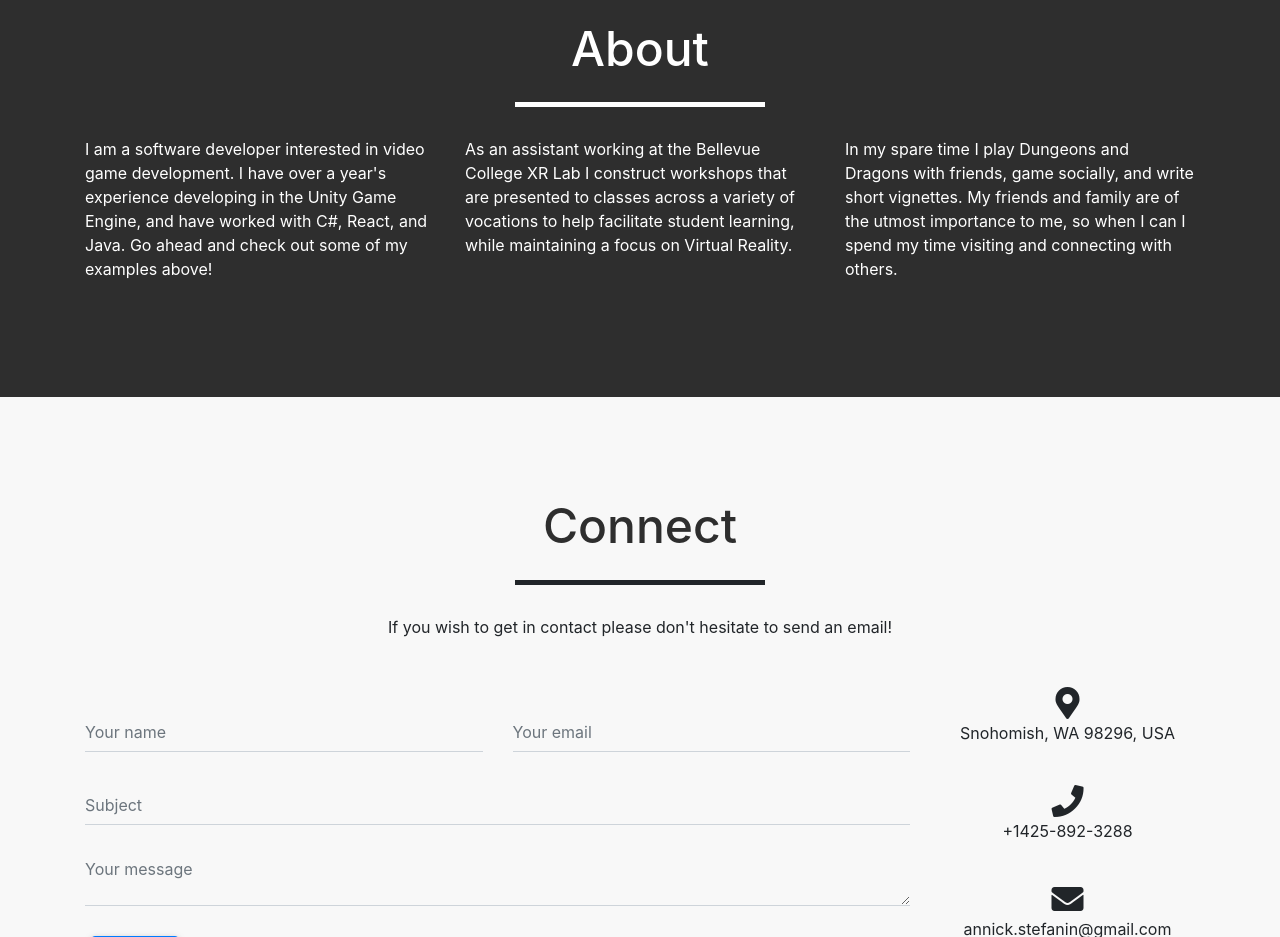
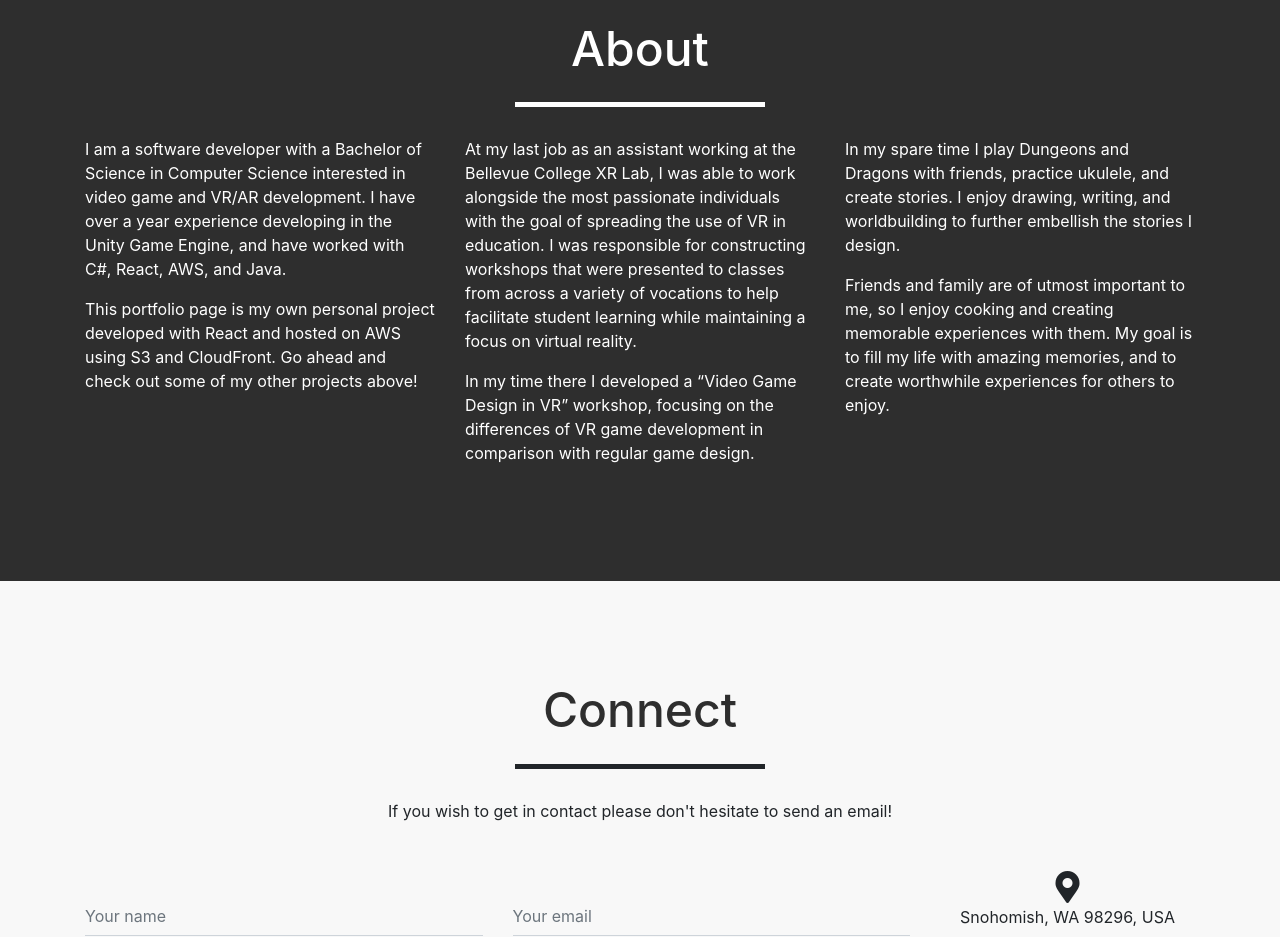
Before and after one commit to AnnickS/My-Portforlio, a React (Create React App) app: page / in a window 1280 px wide. Shown: the part 1460-2397 px from the top of the page. Built offline with nearby package versions, Linux system fonts and the light colour scheme.

Commit message:
Edited About Section

```diff
--- a/src/mainPage.js
+++ b/src/mainPage.js
@@ -82,28 +82,35 @@ class mainPage extends React.Component {
               </div>
               <div class="row">
                 <div class="col-lg-4 col-lg-offset-2">
-                  <p>
-                    I am a software developer interested in video game
-                    development. I have over a year's experience developing in the
-                    Unity Game Engine, and have worked with C#, React, and Java.
-                    Go ahead and check out some of my examples above!
-                  </p>
+                  <p>I am a software developer with a Bachelor of Science
+                    in Computer Science interested in video game and VR/AR
+                    development. I have over a year experience developing
+                    in the Unity Game Engine, and have worked with C#,
+                    React, AWS, and Java.</p>
+                  <p>This portfolio page is my own personal project developed
+                    with React and hosted on AWS using S3 and CloudFront. Go
+                    ahead and check out some of my other projects above!</p>
                 </div>
                 <div class="col-lg-4">
-                  <p>
-                    As an assistant working at the Bellevue College XR Lab I
-                    construct workshops that are presented to classes across a
-                    variety of vocations to help facilitate student learning,
-                    while maintaining a focus on Virtual Reality.
-                  </p>
+                  <p>At my last job as an assistant working at the Bellevue
+                    College XR Lab, I was able to work alongside the most
+                    passionate individuals with the goal of spreading the use
+                    of VR in education. I was responsible for constructing
+                    workshops that were presented to classes from across a
+                    variety of vocations to help facilitate student learning
+                    while maintaining a focus on virtual reality.</p>
+                  <p>In my time there I developed a “Video Game Design in VR”
+                    workshop, focusing on the differences of VR game development
+                    in comparison with regular game design.</p>
                 </div>
                 <div class="col-lg-4">
-                  <p>
-                    In my spare time I play Dungeons and Dragons with friends,
-                    game socially, and write short vignettes. My friends and
-                    family are of the utmost importance to me, so when I can I
-                    spend my time visiting and connecting with others.
-                  </p>
+                  <p>In my spare time I play Dungeons and Dragons with friends,
+                    practice ukulele, and create stories. I enjoy drawing, writing,
+                    and worldbuilding to further embellish the stories I design.</p>
+                  <p>Friends and family are of utmost important to me, so I enjoy
+                    cooking and creating memorable experiences with them. My
+                    goal is to fill my life with amazing memories, and to
+                    create worthwhile experiences for others to enjoy.</p>
                 </div>
               </div>
             </div>
```
